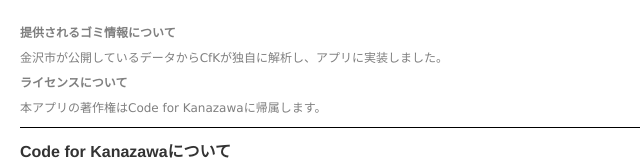
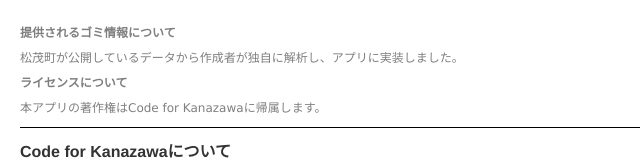
Before and after one commit to tokushima5374/matsushigetyo, a plain HTML site: page index.html in a window 1280 px wide. Both pictures are taken after a click on the link "5374.jpについて". Shown: the part 572-740 px from the top of the page, 0-640 px from the left. Drawn offline with Linux system fonts and the light colour scheme.

Commit message:
Update index.html

```diff
--- a/index.html
+++ b/index.html
@@ -33,7 +33,7 @@ Code for Kanazawaでは、先ずは正しいゴミの捨て方に注目しまし
  ごみの種類は「て」まで登録しています。
             <h2>目的</h2>
 「いつ、どのゴミが収集されているのか？」
-例えばお引っ越しをされた場合や、新しく金沢市に住むことになった時、このアプリを使えば、すぐに分かるようにデザインされています。
+例えばお引っ越しをされた場合や、新しく松茂町に住むことになった時、このアプリを使えば、すぐに分かるようにデザインされています。
             <h2>使い方</h2>
             <h3>色でゴミのジャンルを表示</h3>
             <p>一番近いゴミの日とジャンルを上から順に表示しています。</p>
@@ -43,7 +43,7 @@ Code for Kanazawaでは、先ずは正しいゴミの捨て方に注目しまし
             <p>お住まいの地域を選択することで、ゴミ収集日が自動的に更新されます。</p>
             <div id="caption">
               <h4>提供されるゴミ情報について</h4>
-              <p>金沢市が公開しているデータからCfKが独自に解析し、アプリに実装しました。</p>
+              <p>松茂町が公開しているデータから作成者が独自に解析し、アプリに実装しました。</p>
               <h4>ライセンスについて</h4>
               <p>本アプリの著作権はCode for Kanazawaに帰属します。</p>
             </div>
```
